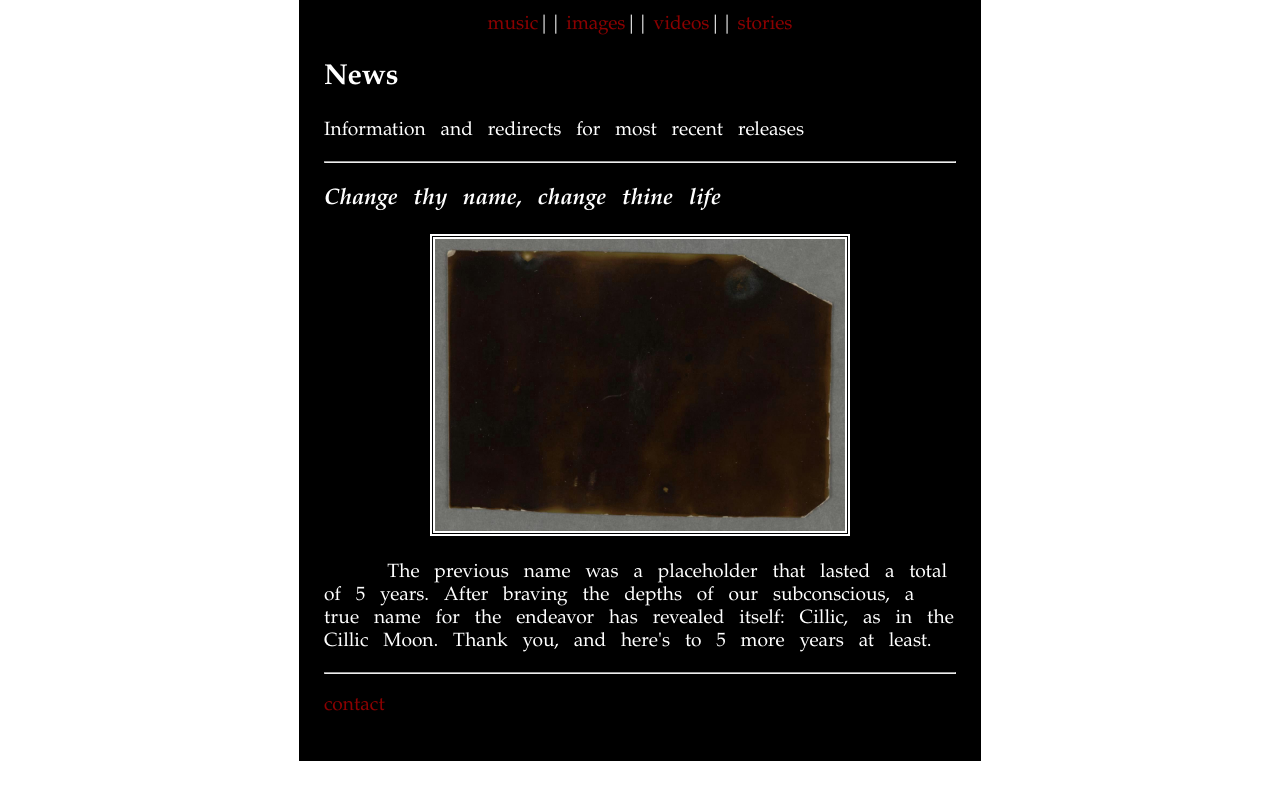
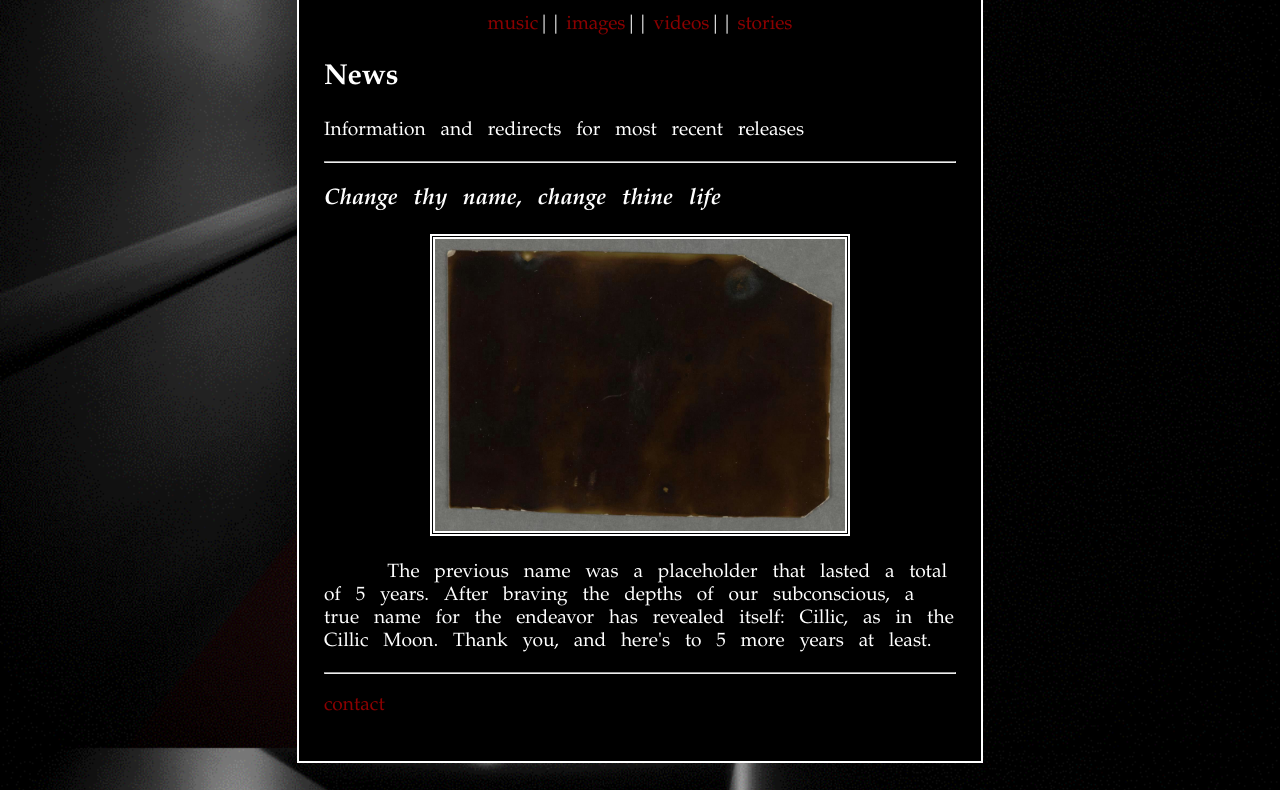
Before and after one commit to vidaliATWIT/cillic-webpage, a plain HTML site: page index.html in a window 1280 px wide. Shown: the part 212-1002 px from the top of the page. Drawn offline with Linux system fonts and the light colour scheme.

Commit message:
Still fixing bg

```diff
--- a/style/cillicomstyle.css
+++ b/style/cillicomstyle.css
@@ -12,7 +12,7 @@
 }
 
 body {
-    background-image: url(images/hallway.png);
+    background-image: url(../images/hallway.PNG);
     background-attachment: fixed;
     background-size: cover;
 }
```
Also changed, not shown: images/._hallway.png.
